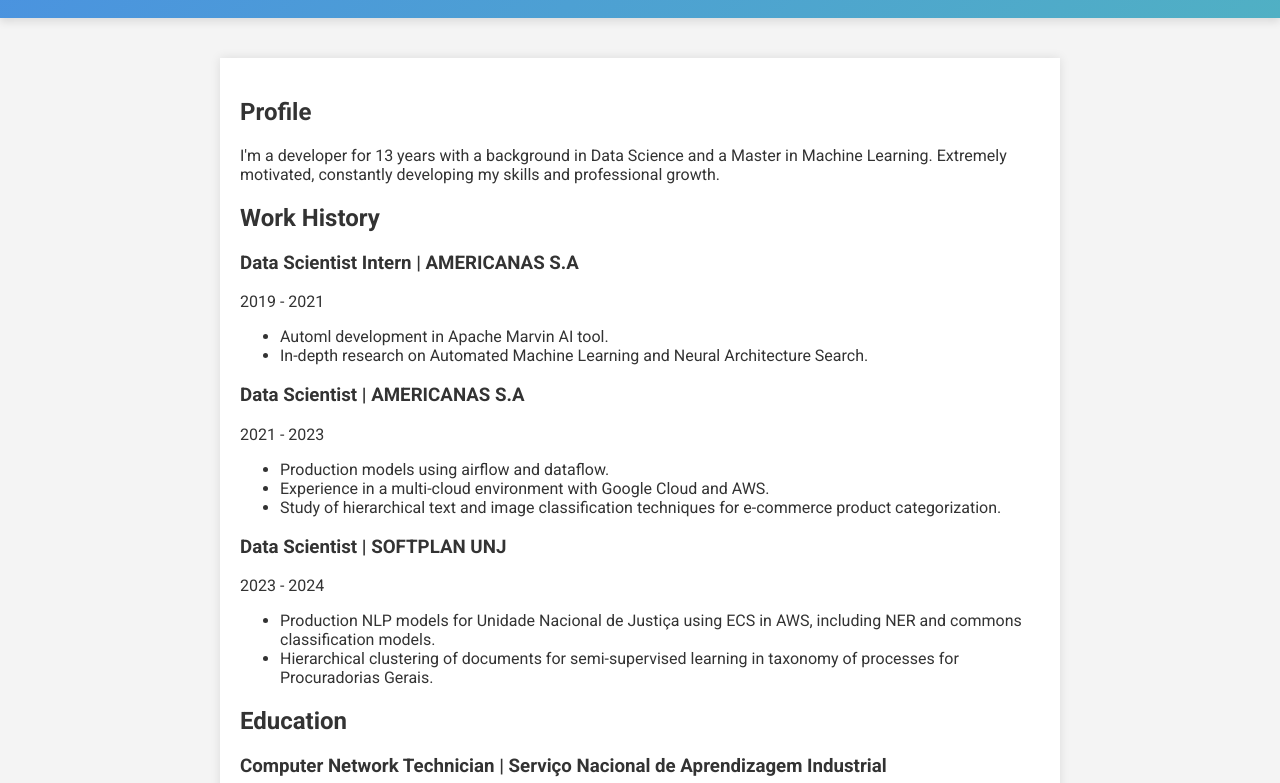
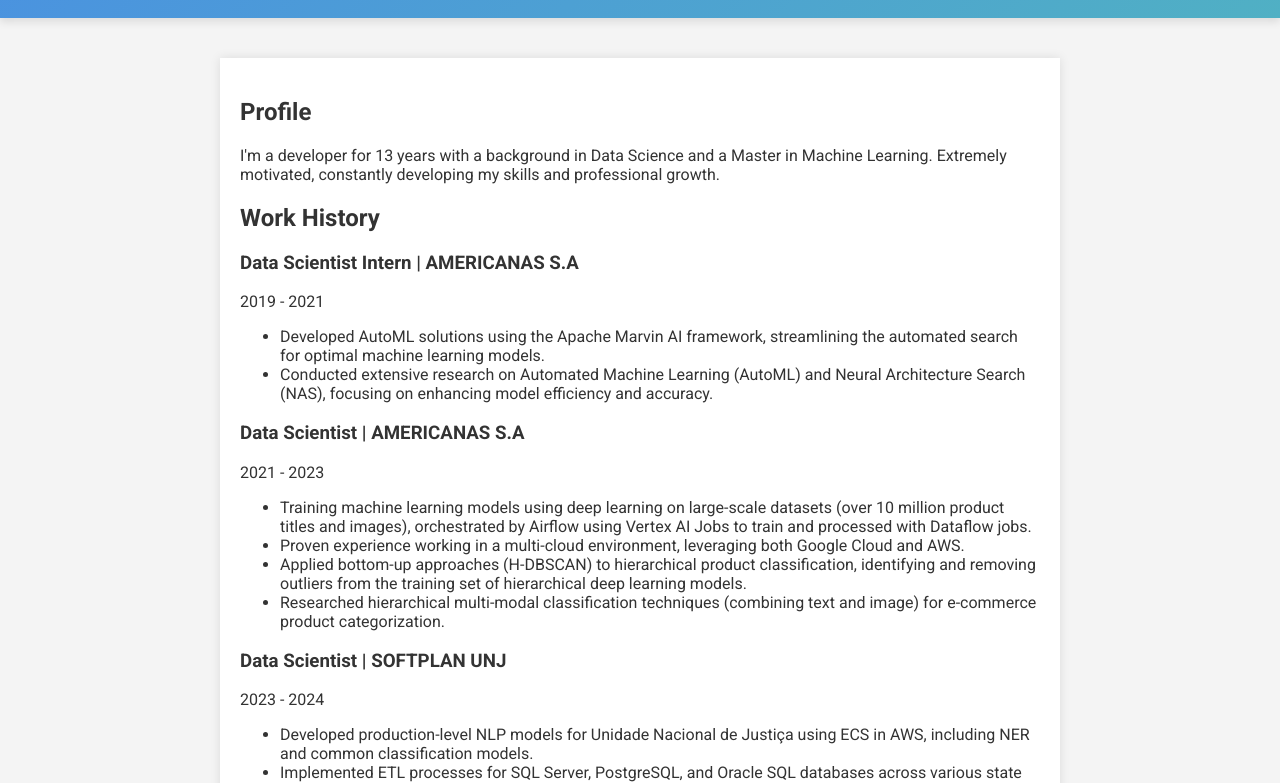
Before and after one commit to Sette/sette.github.io, a plain HTML site: page index.html in a window 1280 px wide. Shown: the part 152-935 px from the top of the page. Drawn offline with Linux system fonts and the light colour scheme.

Commit message:
:zap: New job details

```diff
--- a/index.html
+++ b/index.html
@@ -94,22 +94,25 @@
         <h3>Data Scientist Intern | AMERICANAS S.A</h3>
         <p>2019 - 2021</p>
         <ul>
-            <li>Automl development in Apache Marvin AI tool.</li>
-            <li>In-depth research on Automated Machine Learning and Neural Architecture Search.</li>
+            <li>Developed AutoML solutions using the Apache Marvin AI framework, streamlining the automated search for optimal machine learning models.</li>
+            <li>Conducted extensive research on Automated Machine Learning (AutoML) and Neural Architecture Search (NAS), focusing on enhancing model efficiency and accuracy.</li>
         </ul>
         <h3>Data Scientist | AMERICANAS S.A</h3>
         <p>2021 - 2023</p>
         <ul>
-            <li>Production models using airflow and dataflow.</li>
-            <li>Experience in a multi-cloud environment with Google Cloud and AWS.</li>
-            <li>Study of hierarchical text and image classification techniques for e-commerce product categorization.</li>
+            <li>Training machine learning models using deep learning on large-scale datasets (over 10 million product titles and images), orchestrated by Airflow using Vertex AI Jobs to train and processed with Dataflow jobs.</li>
+            <li>Proven experience working in a multi-cloud environment, leveraging both Google Cloud and AWS.</li>
+            <li>Applied bottom-up approaches (H-DBSCAN) to hierarchical product classification, identifying and removing outliers from the training set of hierarchical deep learning models.</li>
+            <li>Researched hierarchical multi-modal classification techniques (combining text and image) for e-commerce product categorization.</li>
         </ul>
 
         <h3>Data Scientist | SOFTPLAN UNJ</h3>
         <p>2023 - 2024</p>
         <ul>
-            <li>Production NLP models for Unidade Nacional de Justiça using ECS in AWS, including NER and commons classification models.</li>
-            <li>Hierarchical clustering of documents for semi-supervised learning in taxonomy of processes for Procuradorias Gerais.</li>
+            <li>Developed production-level NLP models for Unidade Nacional de Justiça using ECS in AWS, including NER and common classification models.</li>
+            <li>Implemented ETL processes for SQL Server, PostgreSQL, and Oracle SQL databases across various state Prosecutor Offices in Brazil.</li>
+            <li>Created and deployed an OCR PDF API using AWS ECS and AWS Lambda.</li>
+            <li>Applied hierarchical clustering techniques for semi-supervised learning to build a taxonomy of processes for state Prosecutor Offices.</li>
         </ul>
     </section>
 
```
